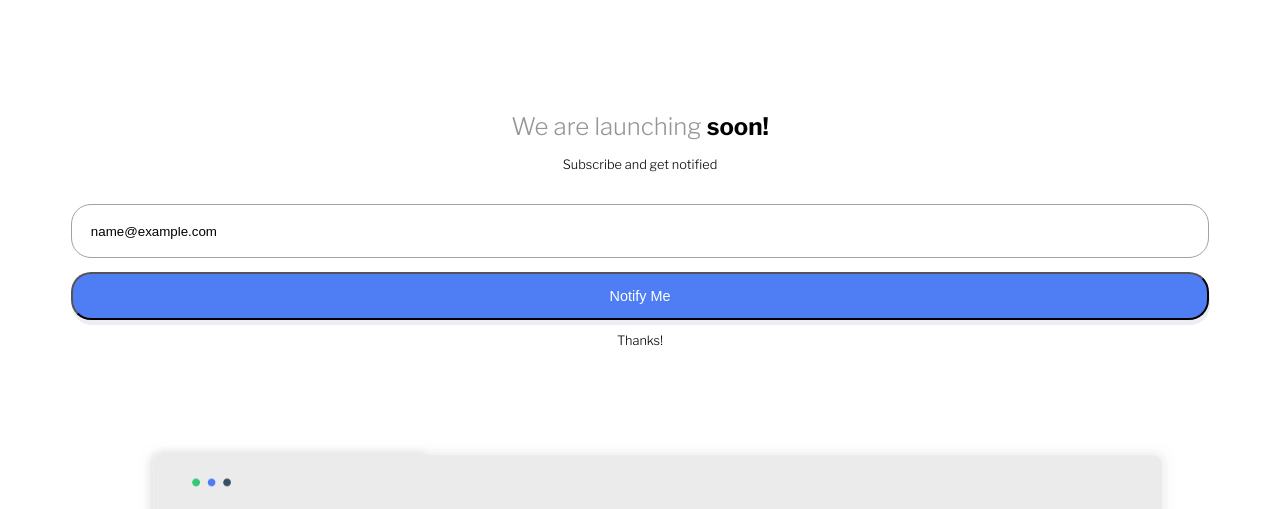
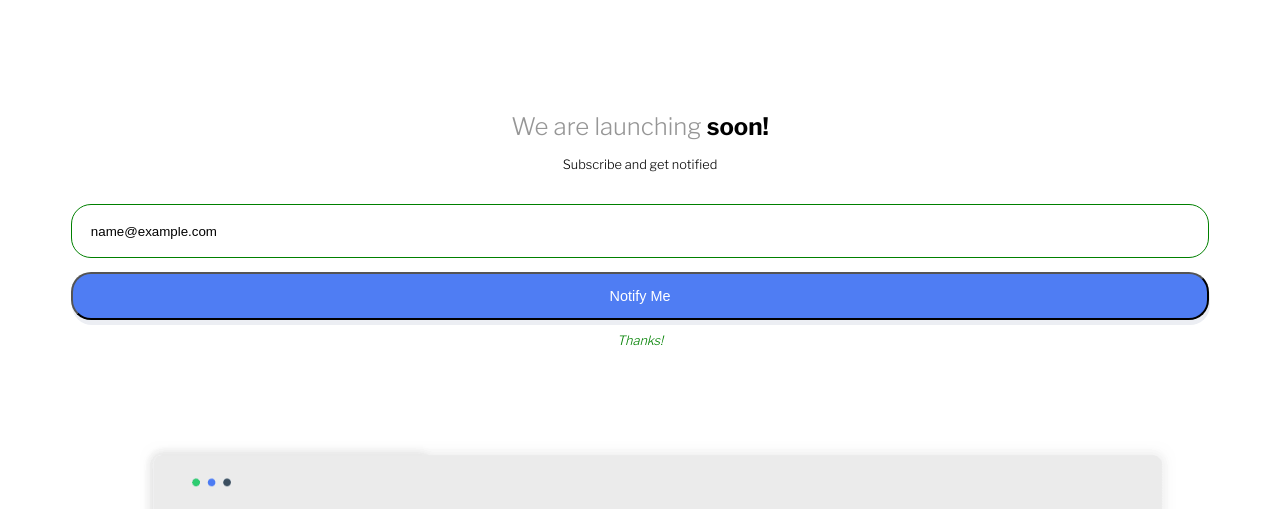
Before and after one commit to melissafdavis/ping-coming-soon, a plain HTML site: page index.html in a window 1280 px wide. Both pictures are taken after typing "name@example.com" into the empty fields and a click on the button "Notify Me". Shown: the part 228-737 px from the top of the page. Drawn offline with nearby package versions, Linux system fonts and the light colour scheme.

Commit message:
error, success msg functionality

```diff
--- a/index.html
+++ b/index.html
@@ -62,7 +62,7 @@
 
 <script>
 
-  const email = document.querySelector('.email');
+  const email = document.querySelector('input');
 
 
   const button = document.querySelector('.submit');
@@ -94,12 +94,14 @@
 
       }else if (!re.test(email.value)){
         message = fixEmail;
+        email.value = "";
+        email.placeholder = "Please enter a valid email";
         errorMessage(message);
 
 
       }else{
         message = thanksEmail;
-        errorMessage(message);
+        successMessage(message);
       }
 
       e.preventDefault();
@@ -107,6 +109,7 @@
     }
 
     function errorMessage(){
+      email.className = "email error";
       var node= document.createElement('p');
       node.className = "errorMessage";
       var Message = document.createTextNode(message);
@@ -119,8 +122,9 @@
     }
 
     function successMessage(){
+      email.className = "email success";
       var node= document.createElement('p');
-      node.className = "errorMessage";
+      node.className = "successMessage";
       var Message = document.createTextNode(message);
       node.appendChild(Message);
       var parent = form;
--- a/style.css
+++ b/style.css
@@ -51,13 +51,21 @@ input{
   border-radius: 20px;
   margin-bottom: 1em;
   border: solid 1px hsl(0, 0%, 64%);;
-
 }
 
 input::placeholder{
   color: hsl(0, 0%, 59%);
   font-size: 1.2em;
   padding: 1em;
+}
+
+.error{
+  border: solid 1px red;
+}
+
+
+.success{
+  border: solid 1px green;
 }
 
 button{
@@ -68,6 +76,16 @@ button{
   font-size: .9em;
   box-shadow: 1px 5px #eceef3;
 
+}
+
+.errorMessage{
+  color: red;
+  font-style: italic;
+}
+
+.successMessage{
+  color: green;
+  font-style: italic;
 }
 
 .chart{
@@ -87,7 +105,6 @@ button{
 }
 
 .icon{
-
     font-size: 1.2em;
     border: 1px #f0f1f8 solid;
     border-radius: 50%;
```
